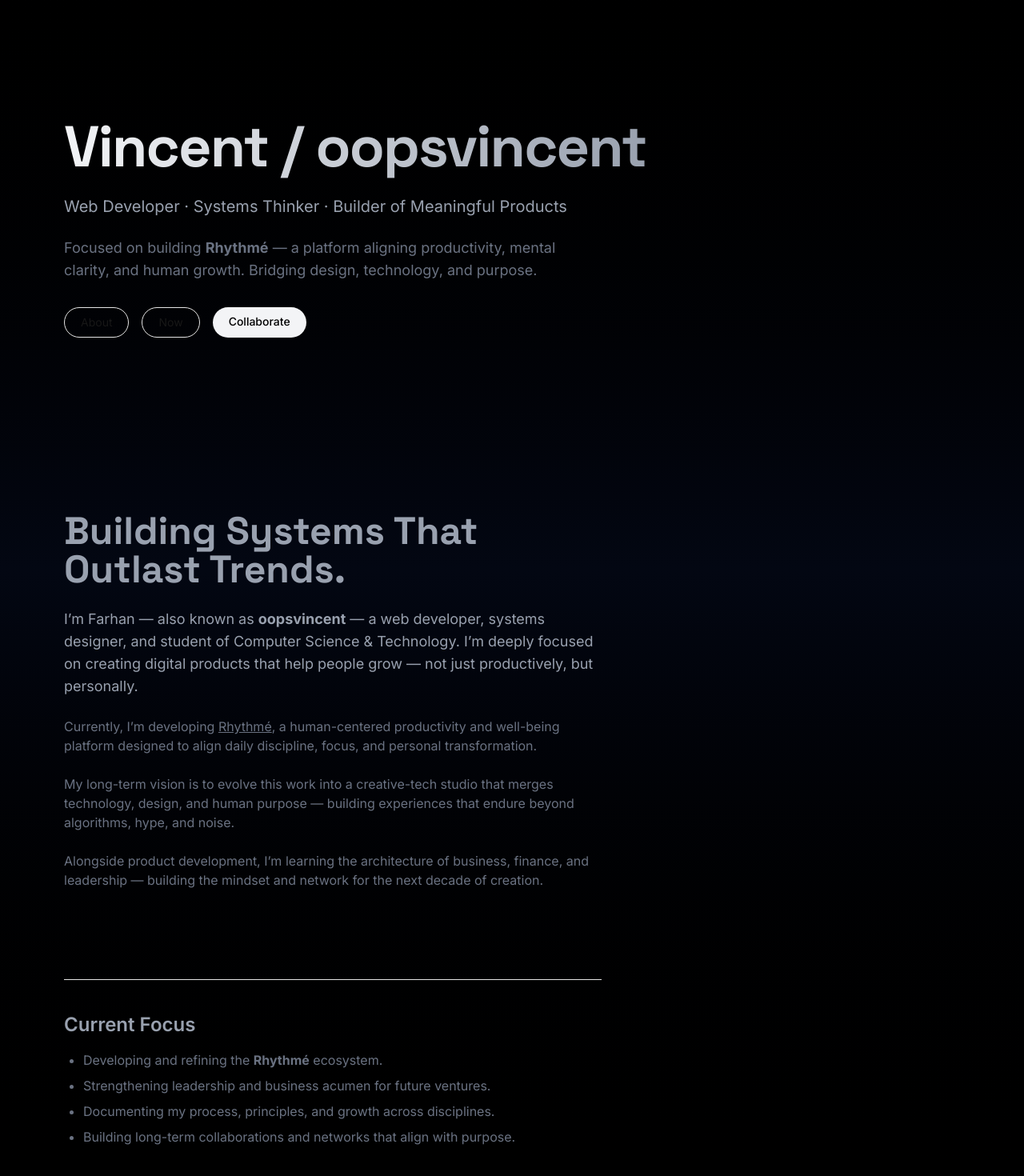
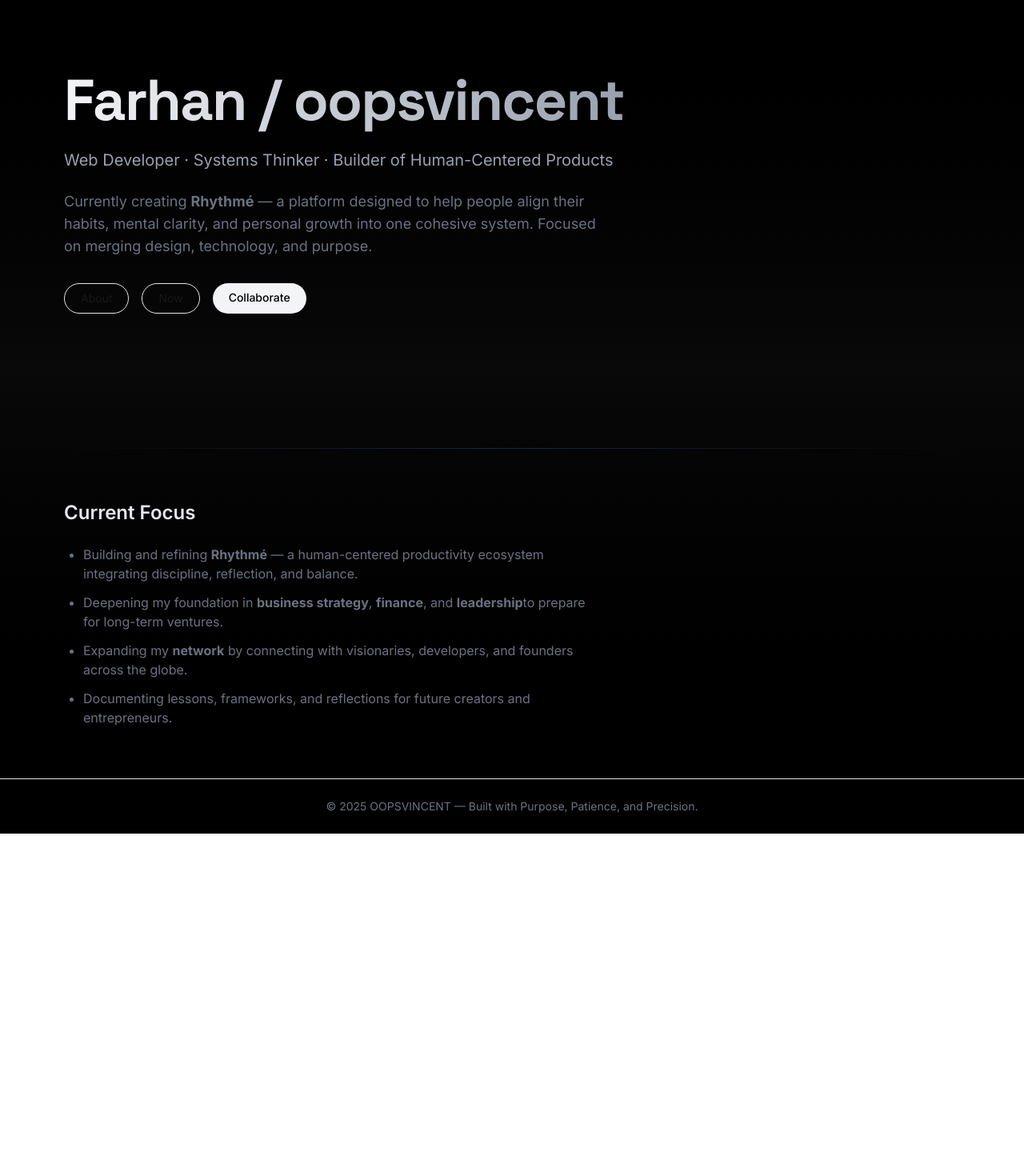
Before and after one commit to oopsvincent/oopsvincent-site, a Next.js app: page / in a window 1280 px wide. Shown: the part 120-1590 px from the top of the page at 80% size. After the commit the page ends 1162 px from the top, so only its background shows below. Built offline with nearby package versions, Linux system fonts and the light colour scheme.

Commit message:
Update page.tsx

```diff
--- a/src/app/page.tsx
+++ b/src/app/page.tsx
@@ -1,44 +1,50 @@
-// app/page.tsx
+"use client";
+
+import { motion } from "framer-motion";
 import Link from "next/link";
-import Hero from "@/components/Hero";
 
 export default function Home() {
   return (
-    <main className="min-h-screen flex flex-col justify-between bg-gradient-to-b from-black via-gray-950 to-black">
+    <main className="min-h-screen flex flex-col justify-between bg-gradient-to-b from-black via-[#090909] to-black">
       {/* Hero Section */}
-      <section className="px-6 md:px-20 pt-20 pb-10">
-       <Hero />
+      <section className="flex flex-col justify-center px-6 md:px-20 pt-24 pb-16 min-h-[85vh]">
+        <motion.h1
+          initial={{ opacity: 0, y: 20 }}
+          animate={{ opacity: 1, y: 0 }}
+          transition={{ duration: 0.7 }}
+          className="text-5xl md:text-7xl font-space-grotesk font-black tracking-tight leading-tight"
+        >
+          <span className="bg-clip-text text-transparent bg-gradient-to-r from-gray-100 to-gray-400">
+            Farhan / oopsvincent
+          </span>
+        </motion.h1>
 
-        <div className="mt-10 max-w-2xl text-gray-400">
-          <h1 className="text-4xl md:text-5xl font-space-grotesk font-bold mb-6">
-            Building Systems That Outlast Trends.
-          </h1>
+        <motion.h2
+          initial={{ opacity: 0, y: 15 }}
+          animate={{ opacity: 1, y: 0 }}
+          transition={{ duration: 0.8, delay: 0.1 }}
+          className="text-gray-400 font-inter mt-4 text-lg md:text-xl"
+        >
+          Web Developer · Systems Thinker · Builder of Human-Centered Products
+        </motion.h2>
 
-          <p className="text-lg text-gray-400 mb-6">
-            I’m Farhan — also known as <strong>oopsvincent</strong> — a web developer, systems designer,
-            and student of Computer Science & Technology. I’m deeply focused on creating digital products that
-            help people grow — not just productively, but personally.
-          </p>
+        <motion.p
+          initial={{ opacity: 0, y: 15 }}
+          animate={{ opacity: 1, y: 0 }}
+          transition={{ duration: 1, delay: 0.2 }}
+          className="max-w-2xl mt-6 text-gray-500 text-base md:text-lg"
+        >
+          Currently creating <strong>Rhythmé</strong> — a platform designed to help people align their
+          habits, mental clarity, and personal growth into one cohesive system.
+          Focused on merging design, technology, and purpose.
+        </motion.p>
 
-          <p className="text-gray-500 mb-6">
-            Currently, I’m developing <Link href="/rhythme" className="underline hover:text-gray-300 transition">
-              Rhythmé
-            </Link>, a human-centered productivity and well-being platform designed to align daily discipline,
-            focus, and personal transformation.
-          </p>
-
-          <p className="text-gray-500 mb-6">
-            My long-term vision is to evolve this work into a creative-tech studio that merges technology,
-            design, and human purpose — building experiences that endure beyond algorithms, hype, and noise.
-          </p>
-
-          <p className="text-gray-500 mb-8">
-            Alongside product development, I’m learning the architecture of business, finance, and leadership —
-            building the mindset and network for the next decade of creation.
-          </p>
-
-          <div className="flex flex-wrap gap-4">
-{/*
+        <motion.div
+          initial={{ opacity: 0, y: 15 }}
+          animate={{ opacity: 1, y: 0 }}
+          transition={{ duration: 1.1, delay: 0.4 }}
+          className="flex flex-wrap gap-4 mt-8"
+        >
           <Link
             href="/about"
             className="border border-gray-700 px-5 py-2 rounded-full text-sm hover:bg-gray-800 transition"
@@ -52,30 +58,60 @@
             Now
           </Link>
           <Link
-              href="https://www.linkedin.com/in/farhanalireza/"
+            href="https://LinkedIn.com/in/farhanalireza"
  target="_blank"
             className="bg-gray-100 text-black px-5 py-2 rounded-full text-sm font-medium hover:bg-white transition"
           >
             Collaborate
-            </Link> */}
-          </div>
-        </div>
+          </Link>
+        </motion.div>
+      </section>
 
-        {/* Optional Current Focus Section */}
-        <div className="mt-20 border-t border-gray-800 pt-10 max-w-2xl text-gray-400">
-          <h2 className="text-2xl font-semibold mb-4">Current Focus</h2>
-          <ul className="list-disc pl-6 text-gray-500 space-y-2">
-            <li>Developing and refining the <strong>Rhythmé</strong> ecosystem.</li>
-            <li>Strengthening leadership and business acumen for future ventures.</li>
-            <li>Documenting my process, principles, and growth across disciplines.</li>
-            <li>Building long-term collaborations and networks that align with purpose.</li>
-          </ul>
-        </div>
+      {/* Divider / Transition */}
+      <motion.div
+        initial={{ opacity: 0 }}
+        animate={{ opacity: 1 }}
+        transition={{ duration: 1.5, delay: 0.5 }}
+        className="h-[1px] bg-gradient-to-r from-transparent via-gray-800 to-transparent mx-6 md:mx-20"
+      />
+
+      {/* Current Focus Section */}
+      <section className="px-6 md:px-20 py-16">
+        <motion.h2
+          initial={{ opacity: 0, y: 15 }}
+          animate={{ opacity: 1, y: 0 }}
+          transition={{ duration: 0.8 }}
+          className="text-2xl font-semibold text-gray-200 mb-6"
+        >
+          Current Focus
+        </motion.h2>
+
+        <motion.ul
+          initial={{ opacity: 0, y: 10 }}
+          animate={{ opacity: 1, y: 0 }}
+          transition={{ duration: 1, delay: 0.2 }}
+          className="list-disc pl-6 text-gray-500 space-y-3 max-w-2xl"
+        >
+          <li>
+            Building and refining <strong>Rhythmé</strong> — a human-centered productivity ecosystem integrating
+            discipline, reflection, and balance.
+          </li>
+          <li>
+            Deepening my foundation in <strong>business strategy</strong>, <strong>finance</strong>, and <strong>leadership</strong>
+            to prepare for long-term ventures.
+          </li>
+          <li>
+            Expanding my <strong>network</strong> by connecting with visionaries, developers, and founders across the globe.
+          </li>
+          <li>
+            Documenting lessons, frameworks, and reflections for future creators and entrepreneurs.
+          </li>
+        </motion.ul>
       </section>
 
       {/* Footer */}
       <footer className="text-center py-6 text-gray-500 border-t border-gray-800 text-sm">
-        &copy; 2025 OOPSVINCENT — Built with purpose, patience, and precision.
+        &copy; 2025 OOPSVINCENT — Built with Purpose, Patience, and Precision.
       </footer>
     </main>
   );
```
Lines whose indentation alone changed are shown as unchanged.
